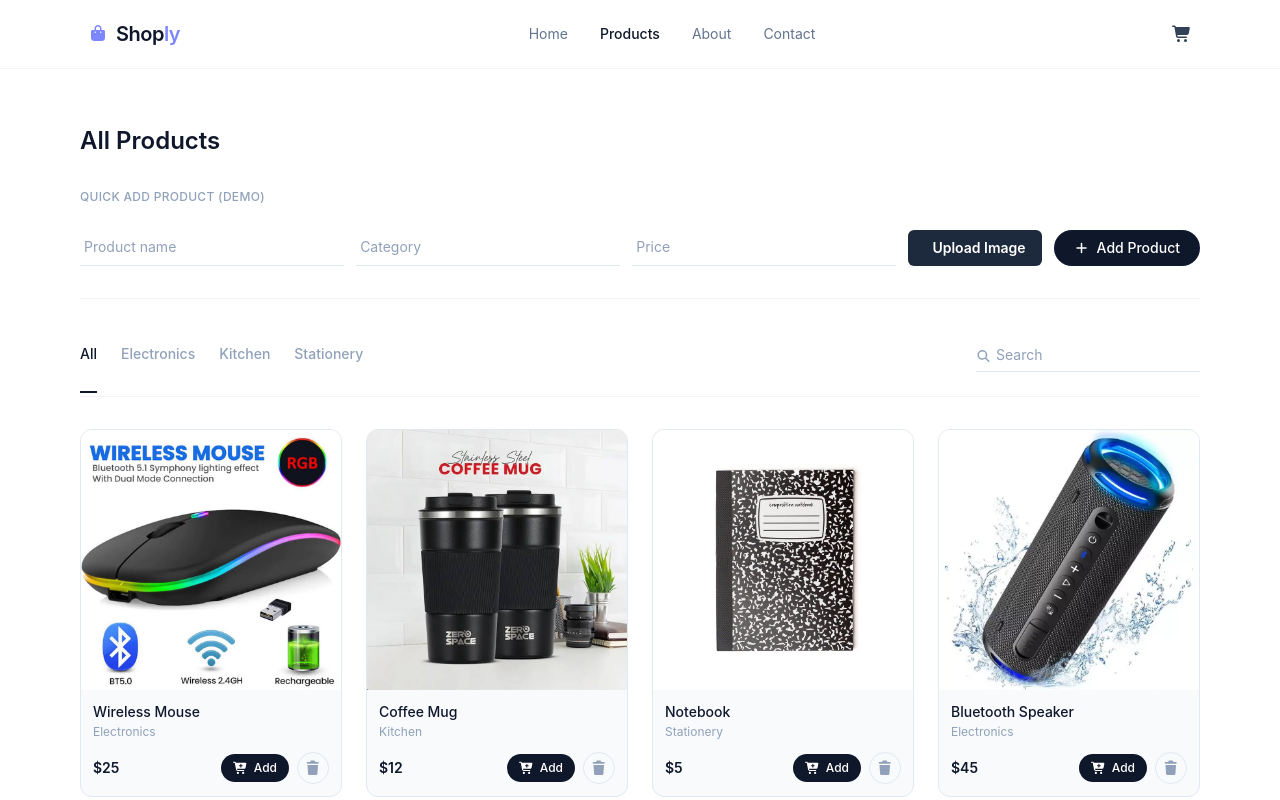
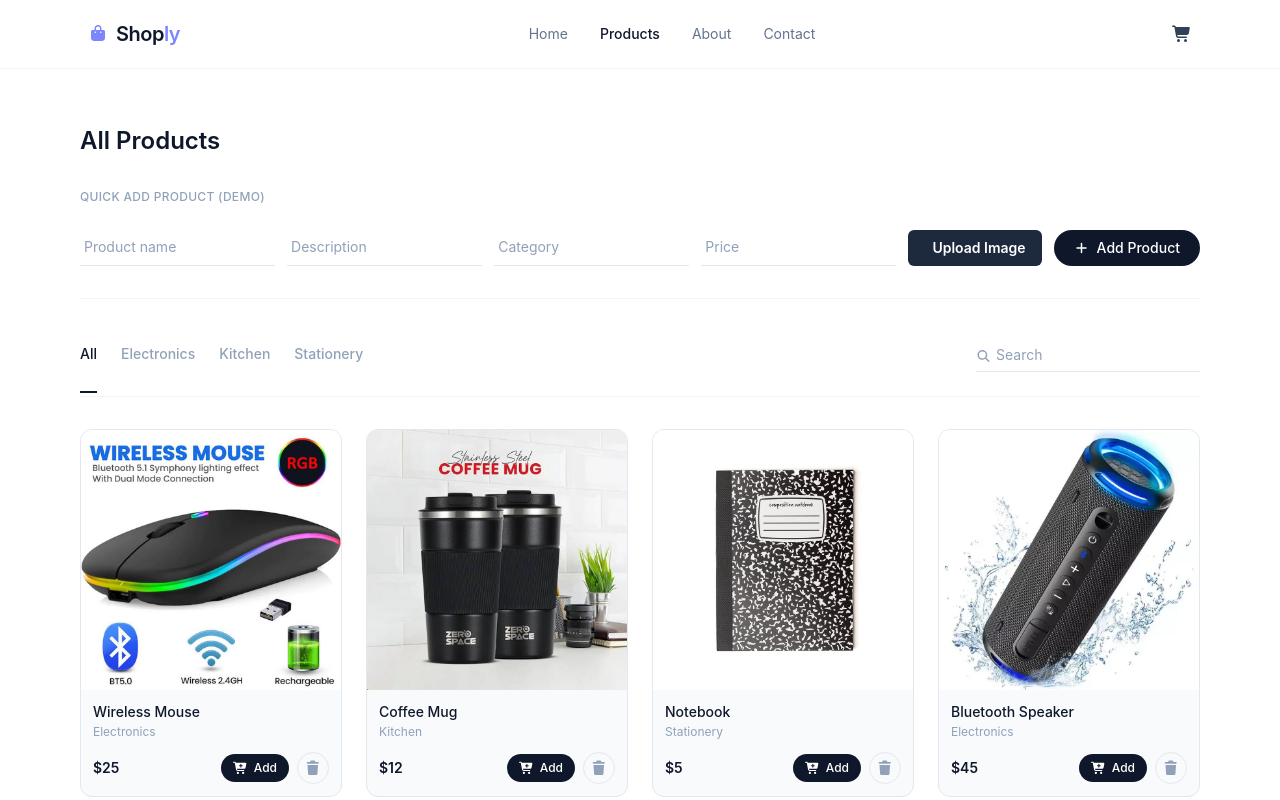
Before and after one commit to abdullah2302/week9, a React (Vite) app: page /products in a window 1280 px wide. Shown: the top 800 px of the page. Built offline with nearby package versions, Linux system fonts and the light colour scheme.

Commit message:
feat: add description field to ProductForm for enhanced product details

```diff
--- a/src/components/ProductForm.jsx
+++ b/src/components/ProductForm.jsx
@@ -4,17 +4,23 @@ import { faPlus } from '@fortawesome/free-solid-svg-icons';
 
 function ProductForm({ onAddProduct }) {
     const [name, setName] = useState("");
+    const [description, setDescription] = useState("");
     const [category, setCategory] = useState("");
     const [price, setPrice] = useState("");
     const [image, setImage] = useState(null);
 
-    function handleImageChange(e) {
+     function handleImageChange(e) {
         const file = e.target.files[0];
         if (file) {
-            setImage(file);
+            const reader = new FileReader();
+            reader.onloadend = () => {
+                setImage(reader.result);
+            };
+            reader.readAsDataURL(file);
+        } else {
+            setImage(null);
         }
     }
-
 
     function handleSubmit(e) {
         e.preventDefault();
@@ -26,8 +32,10 @@ function ProductForm({ onAddProduct }) {
 
         onAddProduct({
             name: name.trim(),
+            description: description.trim(),
             category: category.trim(),
             price: Number(price),
+            image: image,
         });
 
         setName("");
@@ -51,6 +59,13 @@ function ProductForm({ onAddProduct }) {
                 placeholder="Product name"
                 value={name}
                 onChange={(e) => setName(e.target.value)}
+                className="min-w-[140px] flex-1 border-b border-slate-200 bg-transparent px-1 py-2 text-sm text-slate-900 placeholder-slate-400 focus:border-slate-900 focus:outline-none"
+            />
+            <input
+                type="text"
+                placeholder="Description"
+                value={description}
+                onChange={(e) => setDescription(e.target.value)}
                 className="min-w-[140px] flex-1 border-b border-slate-200 bg-transparent px-1 py-2 text-sm text-slate-900 placeholder-slate-400 focus:border-slate-900 focus:outline-none"
             />
 
```
